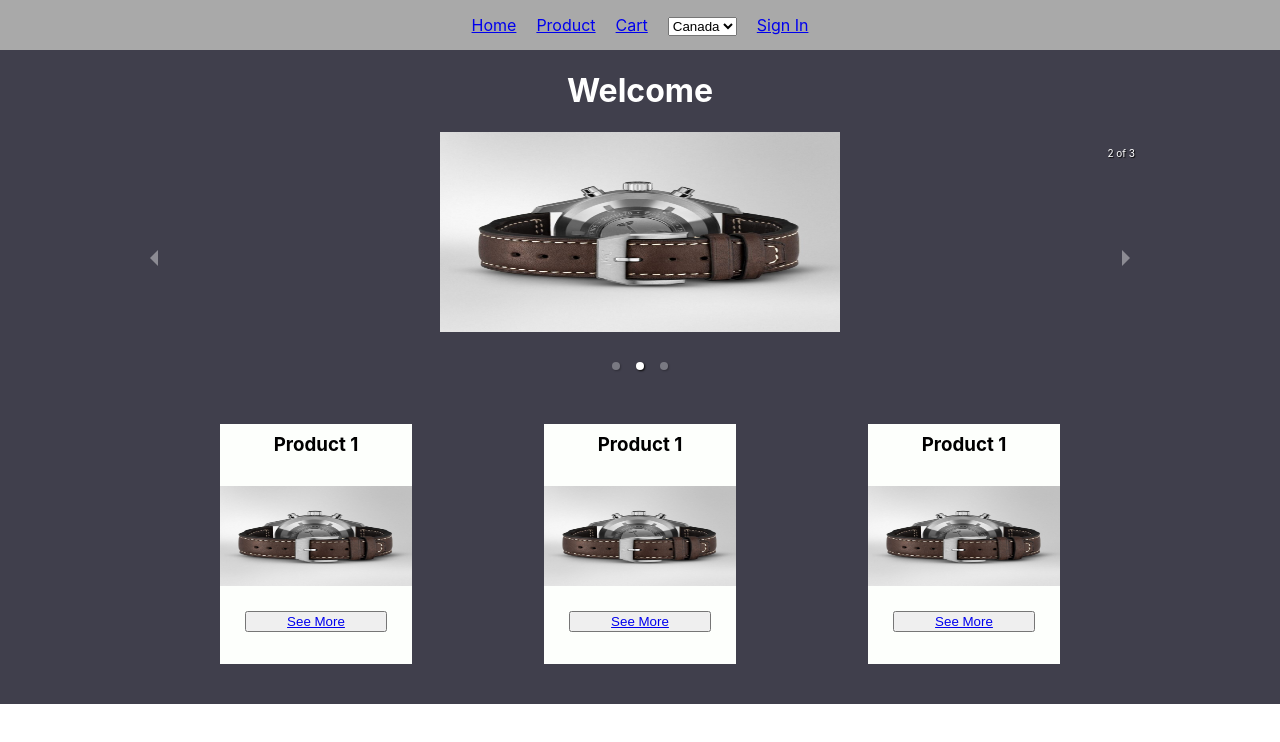
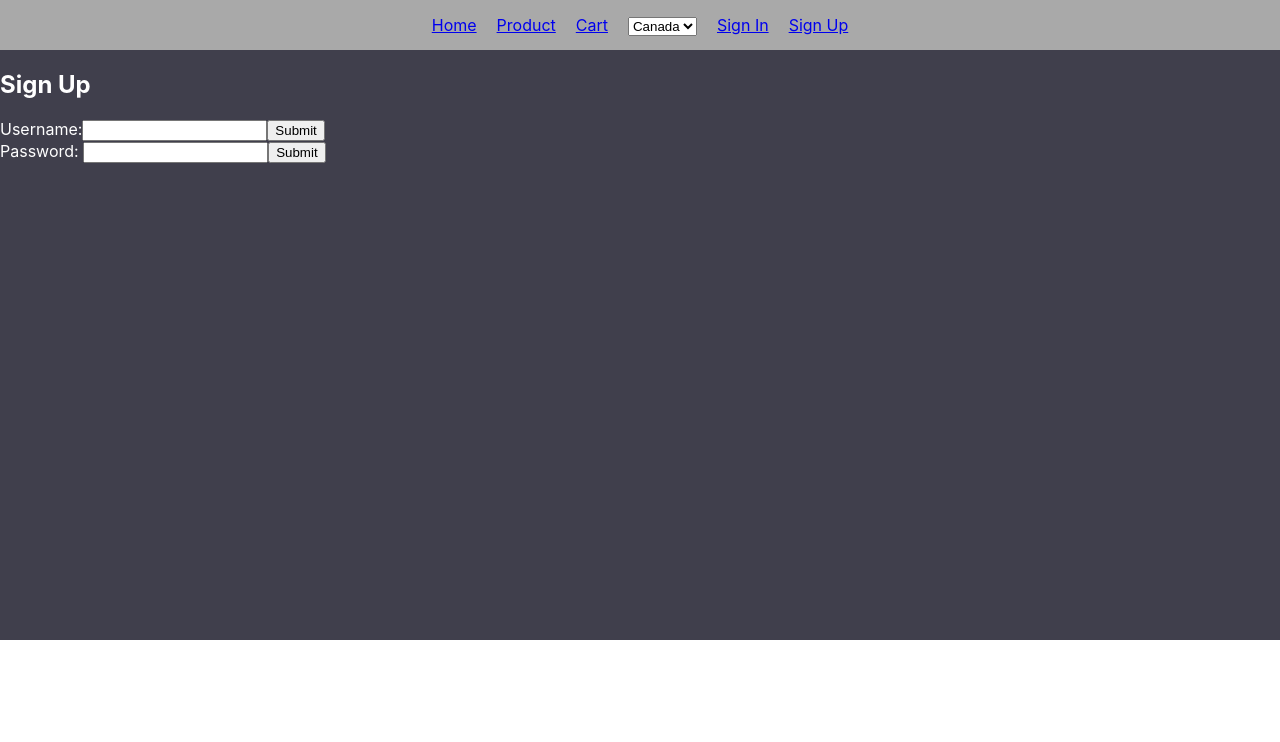
Before and after one commit to zeeshanjafri/webstore, a React (Create React App) app: page /signup in a window 1280 px wide. Shown: the top 742 px of the page. Built offline with nearby package versions, Linux system fonts and the light colour scheme.

Commit message:
added sign up page

```diff
--- a/src/Components/App/App.js
+++ b/src/Components/App/App.js
@@ -3,6 +3,7 @@ import LandingPage from "../LandingPage/LandingPage";
 import Cart from "../Cart/Cart";
 import Product from "../Product/Product";
 import SignIn from "../SignIn/SignIn"
+import SignUp from "../SignUp/SignUp"
 import styled from "styled-components";
 import React from "react";
 import Button from "@material-ui/core/Button";
@@ -76,6 +77,11 @@ function App() {
             <Link to="/signin">Sign In</Link>
           </li>
 
+          <li>
+            <Link to="/signup">Sign Up</Link>
+          </li>
+
+
           </ul>
         </NavDiv>
 
@@ -92,6 +98,10 @@ function App() {
           <SignIn />
         </Route>
 
+        <Route path = "/signup">
+          <SignUp />
+        </Route>
+
           <Route path="/">
             <LandingPage />
           </Route>
--- /dev/null
+++ b/src/Components/SignUp/SignUp.js
@@ -0,0 +1,33 @@
+import { render } from "@testing-library/react";
+import React from "react";
+import ReactDOM from 'react-dom';
+
+
+function SignUp() {
+    return(
+        <div>
+        <h2>Sign Up</h2>
+
+        {/* sign up form */}
+        <form>
+            <label>Username:
+                <input type="text" name="username" />
+            </label>
+                <input type="submit" value="Submit" />
+        </form>
+
+        <form>
+            <label>Password: {     }
+                <input type="text" name="password" />
+            </label>
+                <input type="submit" value="Submit" />
+        </form>
+
+
+
+        </div>
+      );
+
+}
+
+export default SignUp;
```
